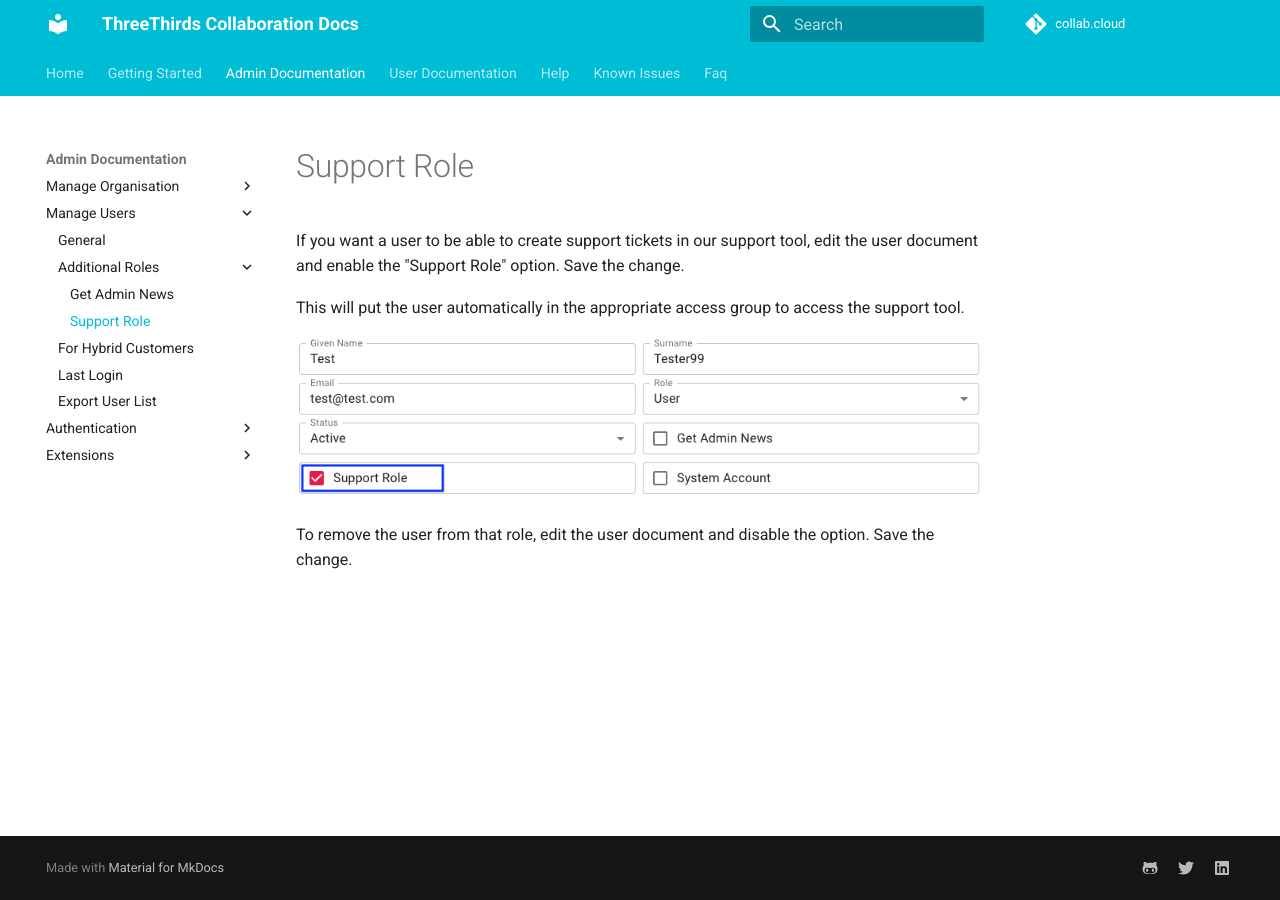
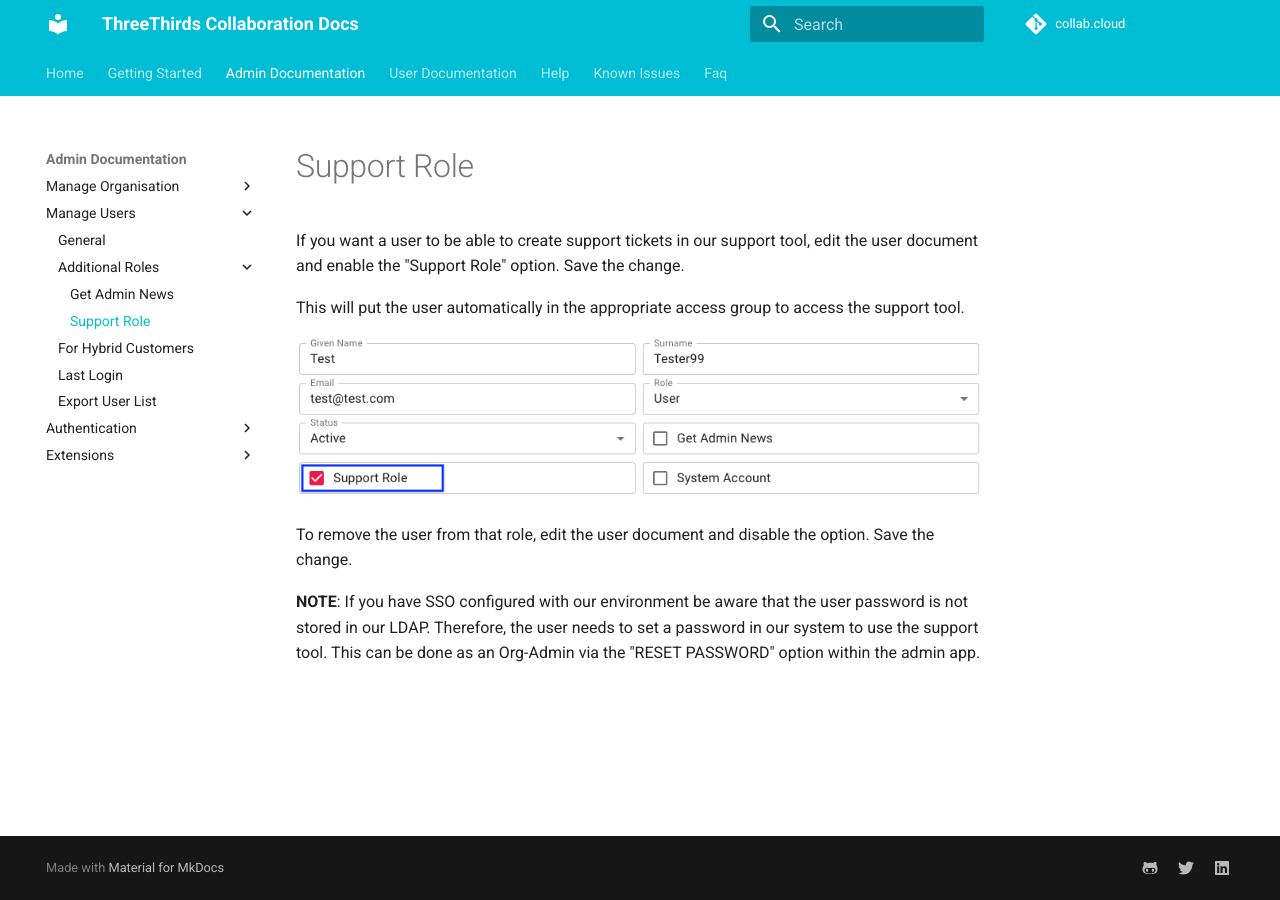
Before and after one commit to collabdotcloud/docs.collab.cloud, an MkDocs documentation site: the page built from docs/admin/support-role.md, in a window 1280 px wide. Built offline with MkDocs 1.6.1 and Material for MkDocs 9.7.7, drawn with Linux system fonts in a browser that asks for light colours.

Commit message:
changed support-role

```diff
--- a/docs/admin/support-role.md
+++ b/docs/admin/support-role.md
@@ -8,3 +8,6 @@ This will put the user automatically in the appropriate access group to access t
 
 To remove the user from that role, edit the user document and disable the option.
 Save the change.
+
+<strong>NOTE</strong>: If you have SSO configured with our environment be aware that the user password is not stored in our LDAP.
+Therefore, the user needs to set a password in our system to use the support tool. This can be done as an Org-Admin via the "RESET PASSWORD" option within the admin app.
```
